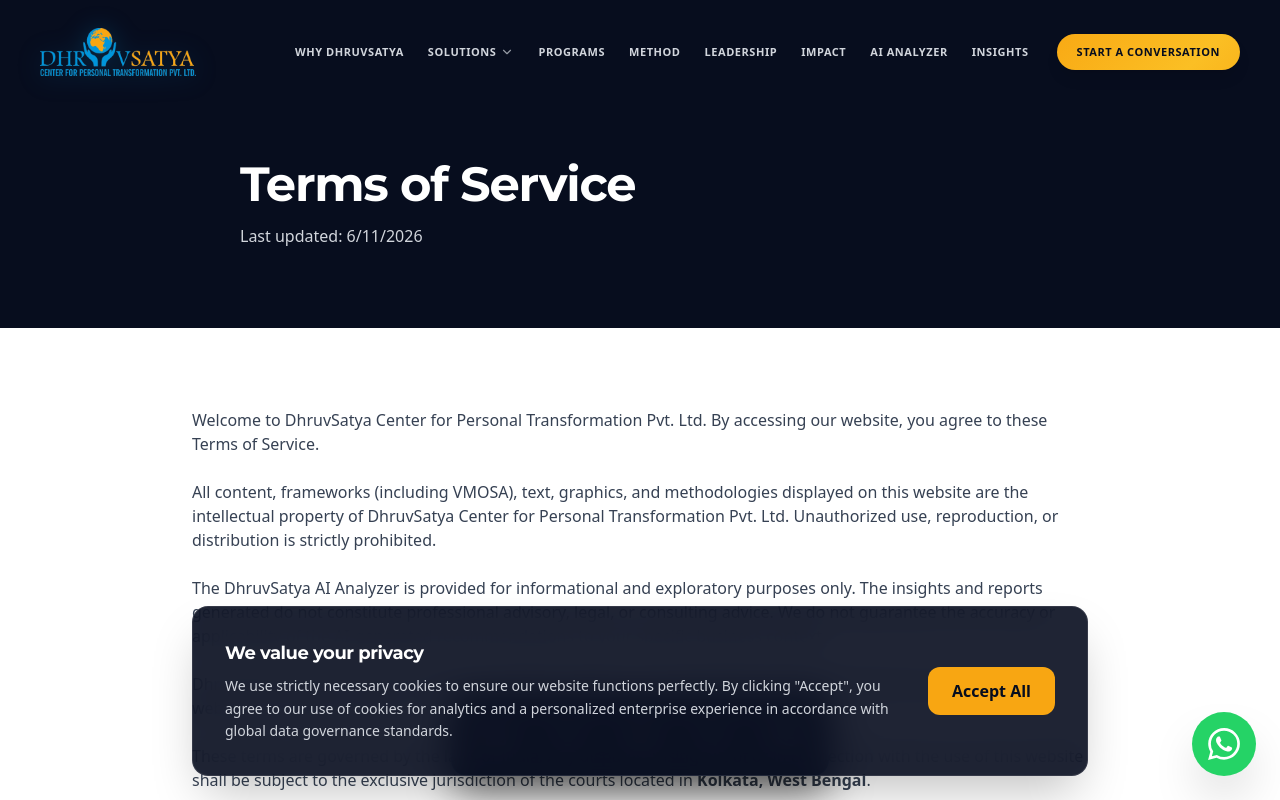
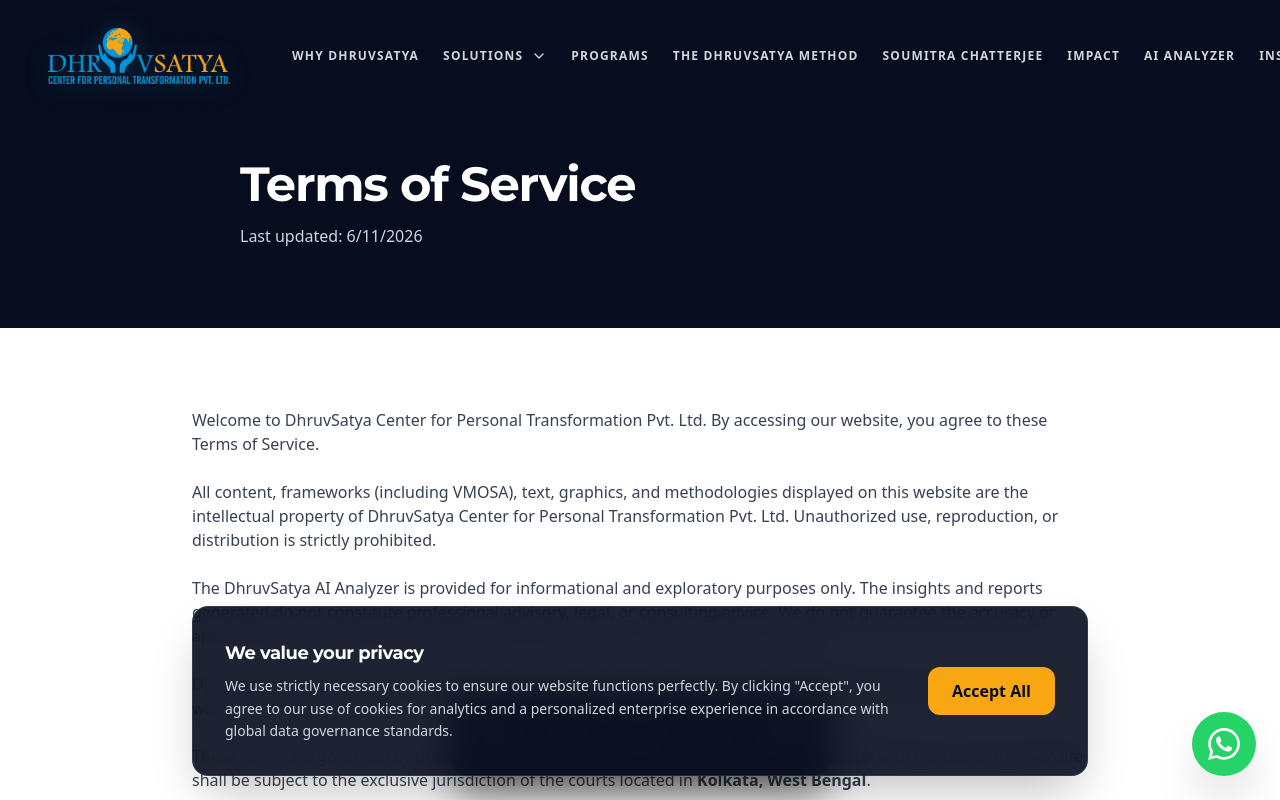
Before and after one commit to hhimanish/dhruvsatya, a Next.js app: page /terms in a window 1280 px wide. Shown: the top 800 px of the page. Built offline with nearby package versions, Linux system fonts and the light colour scheme.

Commit message:
Revert "fix(navbar): align top menu bar to the right and adapt spacing to fit all screen sizes"
This reverts commit 9187a77513bd932f479690f0001620faffbf20c4.

```diff
--- a/src/components/layout/Navbar.tsx
+++ b/src/components/layout/Navbar.tsx
@@ -6,14 +6,7 @@ import Image from "next/image";
 import { Menu, X, ChevronDown } from "lucide-react";
 import { motion, AnimatePresence } from "framer-motion";
 
-interface NavItem {
-  name: string;
-  href: string;
-  shortName?: string;
-  dropdown?: { name: string; href: string }[];
-}
-
-const navLinks: NavItem[] = [
+const navLinks = [
   { name: "Why DhruvSatya", href: "/about" },
   {
     name: "Solutions",
@@ -25,8 +18,8 @@ const navLinks: NavItem[] = [
     ],
   },
   { name: "Programs", href: "/programs" },
-  { name: "The DhruvSatya Method", shortName: "Method", href: "/method" },
-  { name: "Soumitra Chatterjee", shortName: "Leadership", href: "/founder" },
+  { name: "The DhruvSatya Method", href: "/method" },
+  { name: "Soumitra Chatterjee", href: "/founder" },
   { name: "Impact", href: "/impact" },
   { name: "AI Analyzer", href: "/analyzer" },
   { name: "Insights", href: "/insights" },
@@ -59,18 +52,18 @@ export function Navbar() {
       <header
         className={`fixed top-0 w-full z-[100] transition-all duration-300 ${
           isScrolled
-            ? "bg-brand-foundation/95 backdrop-blur-md shadow-2xl py-3.5 border-b border-brand-cyan/20"
-            : "bg-transparent py-5 lg:py-6"
+            ? "bg-brand-foundation/95 backdrop-blur-md shadow-2xl py-4 border-b border-brand-cyan/20"
+            : "bg-transparent py-6"
         }`}
       >
-        <div className="w-full max-w-[1800px] mx-auto px-4 sm:px-6 lg:px-8 xl:px-10 flex items-center justify-between">
-          {/* Logo - Anchored on Left */}
+        <div className="container mx-auto px-6 md:px-12 flex justify-between items-center">
+          {/* Logo */}
           <Link
             href="/"
-            className="flex items-center shrink-0 z-50 group py-1 mr-4 lg:mr-6"
+            className="flex items-center shrink-0 z-50 group py-1 min-w-[160px] sm:min-w-[190px] md:min-w-[220px]"
             aria-label="DhruvSatya Home"
           >
-            <div className="relative h-9 sm:h-10 md:h-11 xl:h-12 w-[140px] sm:w-[165px] md:w-[185px] xl:w-[200px] shrink-0">
+            <div className="relative h-10 sm:h-12 md:h-14 w-[160px] sm:w-[190px] md:w-[220px] shrink-0">
               <Image
                 src="/logo.png"
                 alt="DhruvSatya Center for Personal Transformation"
@@ -78,33 +71,26 @@ export function Navbar() {
                 priority
                 unoptimized
                 className="object-contain object-left transition-transform duration-300 group-hover:scale-105 drop-shadow-[0_2px_12px_rgba(0,149,219,0.25)]"
-                sizes="(max-width: 640px) 140px, (max-width: 1024px) 165px, 200px"
+                sizes="(max-width: 640px) 160px, (max-width: 768px) 190px, 220px"
               />
             </div>
           </Link>
 
-          {/* Desktop Nav - Aligned to Right Side with Adaptive Spacing */}
-          <nav className="hidden xl:flex items-center gap-1 xl:gap-2 2xl:gap-3.5 ml-auto">
+          {/* Desktop Nav */}
+          <nav className="hidden lg:flex items-center space-x-4 xl:space-x-6 ml-6">
             {navLinks.map((link) => (
               <div key={link.name} className="relative group">
                 <Link
                   href={link.href}
-                  className="text-[10px] xl:text-[11px] 2xl:text-xs font-bold tracking-wider uppercase text-gray-300 hover:text-brand-accent transition-colors flex items-center gap-0.5 whitespace-nowrap px-1.5 xl:px-2 py-1.5 rounded-lg hover:bg-white/[0.04]"
+                  className="text-[11px] xl:text-xs font-bold tracking-widest uppercase text-gray-300 hover:text-brand-accent transition-colors flex items-center gap-1 whitespace-nowrap"
                 >
-                  {link.shortName ? (
-                    <>
-                      <span className="hidden 2xl:inline">{link.name}</span>
-                      <span className="inline 2xl:hidden">{link.shortName}</span>
-                    </>
-                  ) : (
-                    link.name
-                  )}
-                  {link.dropdown && <ChevronDown className="w-3.5 h-3.5 ml-0.5 opacity-70 group-hover:opacity-100 transition-opacity" />}
+                  {link.name}
+                  {link.dropdown && <ChevronDown className="w-4 h-4 ml-1" />}
                 </Link>
 
                 {/* Dropdown */}
                 {link.dropdown && (
-                  <div className="absolute top-full left-0 mt-3 w-64 bg-brand-secondary border border-brand-cyan/25 shadow-2xl opacity-0 invisible group-hover:opacity-100 group-hover:visible transition-all duration-200 translate-y-2 group-hover:translate-y-0 rounded-2xl overflow-hidden backdrop-blur-xl">
+                  <div className="absolute top-full left-0 mt-4 w-64 bg-brand-secondary border border-brand-cyan/25 shadow-2xl opacity-0 invisible group-hover:opacity-100 group-hover:visible transition-all duration-200 translate-y-2 group-hover:translate-y-0 rounded-2xl overflow-hidden backdrop-blur-xl">
                     {link.dropdown.map((dropLink) => (
                       <Link
                         key={dropLink.name}
@@ -118,19 +104,17 @@ export function Navbar() {
                 )}
               </div>
             ))}
-
-            {/* Right-most Action CTA */}
             <Link
               href="/contact"
-              className="shimmer-button btn-gradient-animated px-3.5 xl:px-5 py-2 xl:py-2.5 text-brand-foundation text-[10px] xl:text-[11px] 2xl:text-xs font-black tracking-wider uppercase rounded-full whitespace-nowrap shadow-lg ml-1.5 xl:ml-3 shrink-0"
+              className="shimmer-button btn-gradient-animated px-6 py-3 text-brand-foundation text-[11px] xl:text-xs font-black tracking-widest uppercase rounded-full whitespace-nowrap shadow-lg"
             >
               START A CONVERSATION
             </Link>
           </nav>
 
-          {/* Mobile Toggle Button */}
+          {/* Mobile Toggle */}
           <button
-            className="xl:hidden z-[100] text-white p-2 rounded-lg hover:bg-white/10 transition-colors ml-auto"
+            className="lg:hidden z-[100] text-white p-2"
             onClick={() => setMobileMenuOpen(true)}
             aria-label="Open Menu"
           >
@@ -139,17 +123,17 @@ export function Navbar() {
         </div>
       </header>
 
-      {/* Mobile Menu Overlay */}
+      {/* Mobile Nav Overlay */}
       <AnimatePresence>
         {mobileMenuOpen && (
           <motion.div
-            initial={{ opacity: 0, x: "100%" }}
-            animate={{ opacity: 1, x: 0 }}
-            exit={{ opacity: 0, x: "100%" }}
-            transition={{ type: "spring", damping: 30, stiffness: 300 }}
-            className="fixed inset-0 z-[110] bg-brand-foundation/98 backdrop-blur-2xl flex flex-col justify-between p-6 sm:p-10 xl:hidden overflow-y-auto"
+            initial={{ opacity: 0, y: -20 }}
+            animate={{ opacity: 1, y: 0 }}
+            exit={{ opacity: 0, y: -20 }}
+            className="fixed inset-0 min-h-screen min-h-[100dvh] w-full bg-brand-foundation/98 backdrop-blur-2xl z-[999] flex flex-col pt-6 pb-[calc(2rem+env(safe-area-inset-bottom))] overflow-y-auto"
           >
-            <div className="w-full flex justify-between items-center mb-8 border-b border-white/10 pb-4">
+            {/* Overlay Header */}
+            <div className="container mx-auto px-6 md:px-12 flex justify-between items-center mb-8 border-b border-white/10 pb-4">
               <Link href="/" onClick={() => setMobileMenuOpen(false)} className="flex items-center shrink-0">
                 <div className="relative h-10 w-[160px] shrink-0">
                   <Image
@@ -168,31 +152,30 @@ export function Navbar() {
                 onClick={() => setMobileMenuOpen(false)}
                 aria-label="Close Menu"
               >
-                <X className="w-6 h-6 text-gray-300" />
+                <X className="w-6 h-6 text-brand-accent" />
               </button>
             </div>
 
-            {/* Mobile Nav Links */}
-            <div className="flex flex-col space-y-4 my-auto">
+            <div className="flex flex-col space-y-6 px-6 md:px-12">
               {navLinks.map((link) => (
-                <div key={link.name} className="border-b border-white/5 pb-2">
+                <div key={link.name} className="flex flex-col space-y-3">
                   <Link
                     href={link.href}
+                    className="text-2xl font-display text-white hover:text-brand-accent transition-colors"
                     onClick={() => setMobileMenuOpen(false)}
-                    className="text-lg font-semibold tracking-wider uppercase text-white hover:text-brand-accent transition-colors flex justify-between items-center py-2"
                   >
-                    <span>{link.name}</span>
+                    {link.name}
                   </Link>
                   {link.dropdown && (
-                    <div className="pl-4 mt-2 space-y-2 border-l border-brand-cyan/20">
-                      {link.dropdown.map((subLink) => (
+                    <div className="flex flex-col pl-4 space-y-3 border-l-2 border-brand-cyan">
+                      {link.dropdown.map((dropLink) => (
                         <Link
-                          key={subLink.name}
-                          href={subLink.href}
+                          key={dropLink.name}
+                          href={dropLink.href}
+                          className="text-lg text-gray-300 hover:text-brand-cyan transition-colors"
                           onClick={() => setMobileMenuOpen(false)}
-                          className="block text-sm text-gray-400 hover:text-brand-cyan transition-colors py-1"
                         >
-                          {subLink.name}
+                          {dropLink.name}
                         </Link>
                       ))}
                     </div>
@@ -201,12 +184,11 @@ export function Navbar() {
               ))}
             </div>
 
-            {/* Mobile CTA Button */}
-            <div className="mt-8 pt-4 border-t border-white/10">
+            <div className="mt-auto pt-8 px-6 md:px-12">
               <Link
                 href="/contact"
+                className="block w-full text-center px-6 py-4 bg-brand-accent text-brand-foundation text-base font-black tracking-widest uppercase hover:bg-white transition-all rounded-full shadow-lg"
                 onClick={() => setMobileMenuOpen(false)}
-                className="shimmer-button btn-gradient-animated block w-full py-4 text-brand-foundation text-center font-bold tracking-widest uppercase rounded-full shadow-lg"
               >
                 START A CONVERSATION
               </Link>
```
